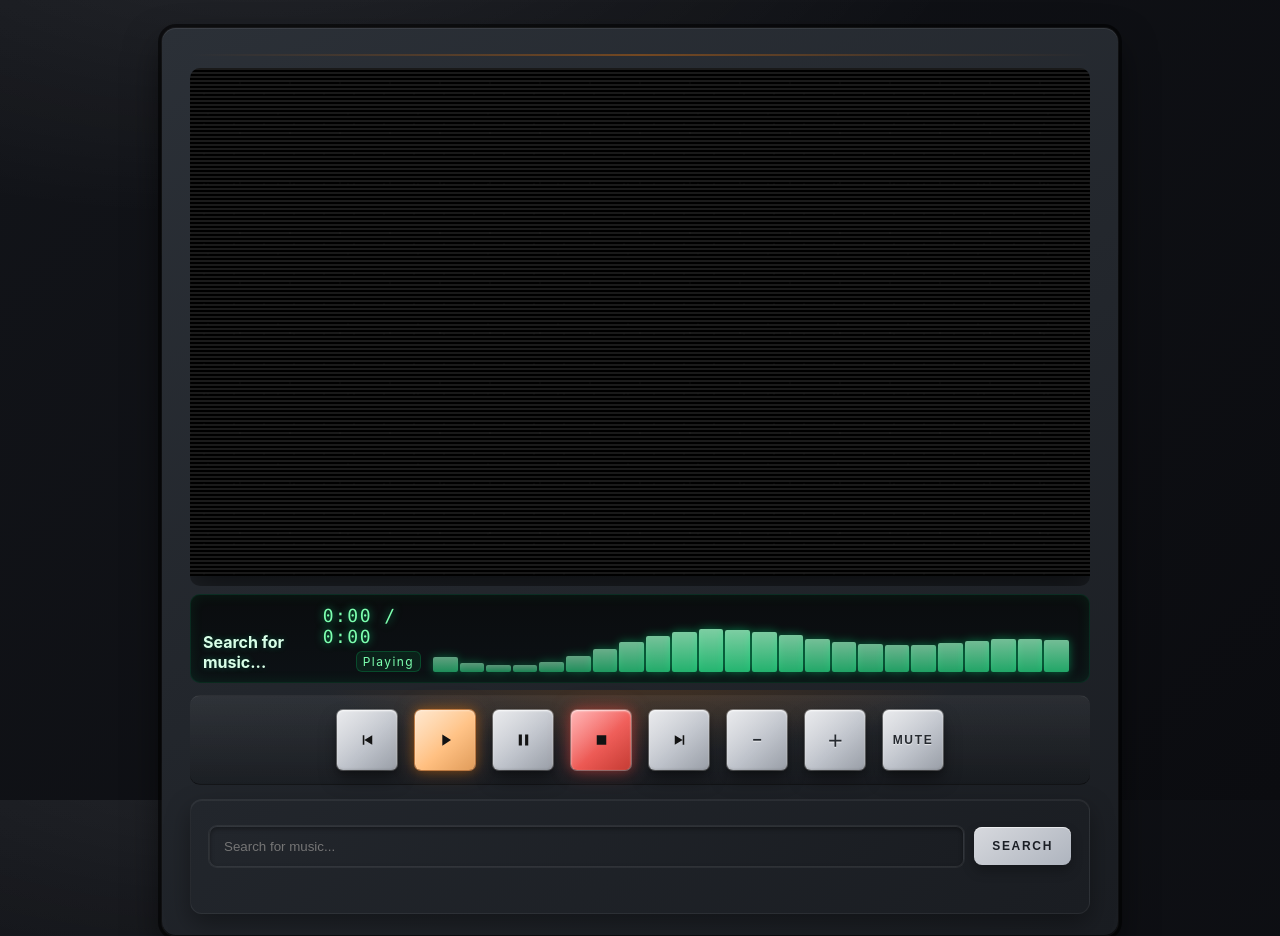
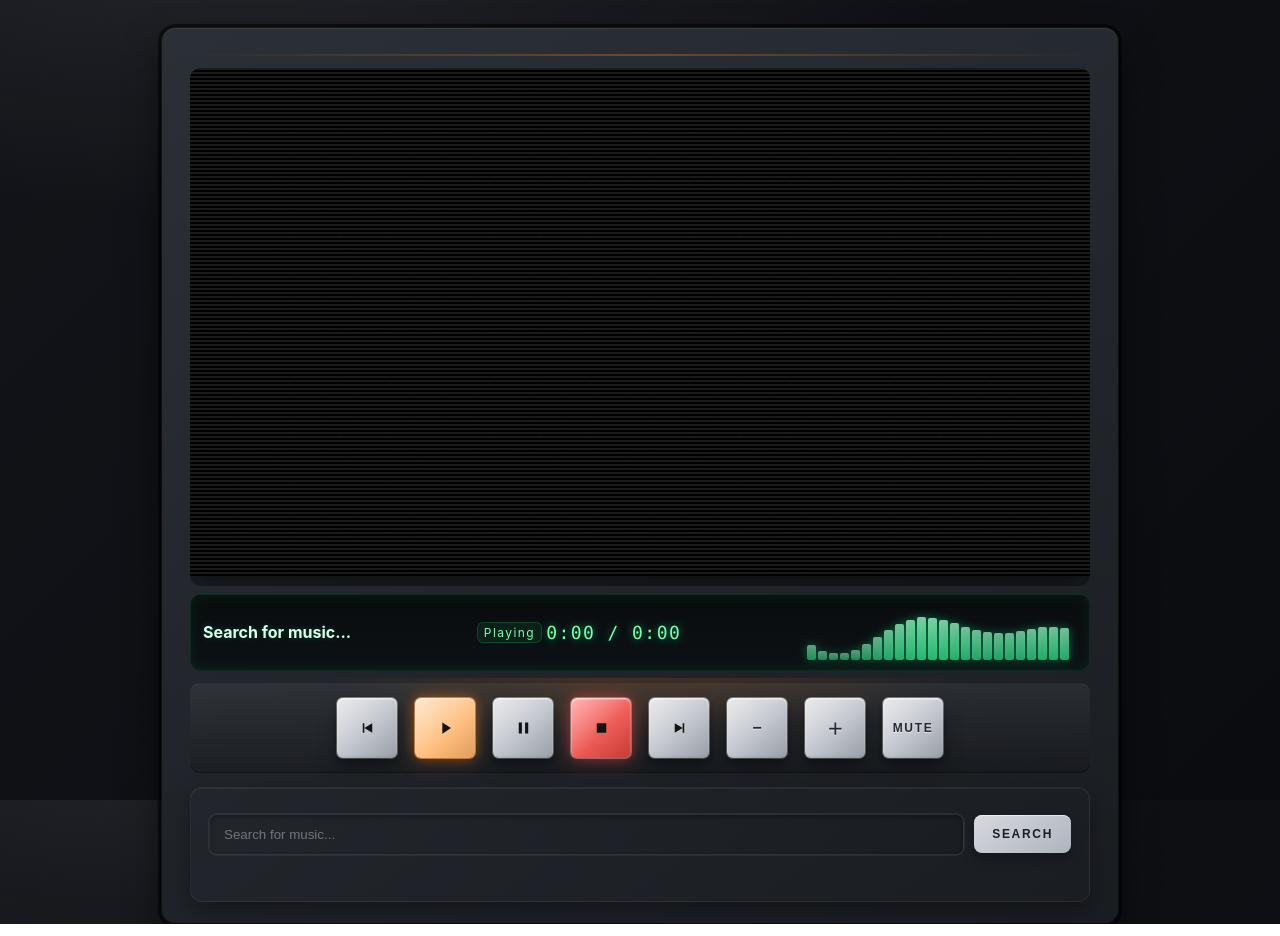
Before and after one commit to VincentJFP/190E-media-player, a website: page index.html in a window 1280 px wide. Drawn offline with nearby package versions, Linux system fonts and the light colour scheme.

Commit message:
minor visual updates on the desktop height and gap of bars on mobile

```diff
--- a/styles.css
+++ b/styles.css
@@ -376,14 +376,14 @@ body {
   background:linear-gradient(180deg, rgba(0,0,0,.7), rgba(0,0,0,.85)); border-radius:6px; border:1px solid rgba(255,255,255,.06)}
 
 /* VFD-style track info panel */
-.track-info-section{display:flex; justify-content:space-between; align-items:flex-end; gap:12px; margin-top:8px; padding:10px 12px; border-radius:10px;
+.track-info-section{display:flex; justify-content:space-between; align-items:center; gap:12px; margin-top:8px; padding:10px 12px; border-radius:10px;
   background: linear-gradient(180deg,#0a0c0e,#0c1115); border:1px solid rgba(0,255,140,0.12); box-shadow: inset 0 0 14px rgba(0,255,120,0.08)}
-.viz-eq{display:flex; align-items:flex-end; gap:2px; height:28px; margin-right:8px; width: 100%}
+.viz-eq{display:flex; align-items:flex-end; gap:2px; height:55px; margin-right:8px; width: 30%}
 .viz-eq .bar{flex: 1; min-width: 2px; height:10px; border-radius:2px; background: linear-gradient(180deg,#9bffc8,#2adf87); box-shadow:0 0 10px rgba(0,255,140,.55)}
 .track-details{min-width:0}
 .track-title{font-size:16px; font-weight:700; color:#d9ffe8; text-shadow:0 0 6px rgba(0,255,160,0.25)}
 .track-artist{font-size:12px; color:#98e6bf; opacity:.9}
-.playback-status{display:flex; flex-direction:column; align-items:flex-end; gap:4px}
+.playback-status{display:flex; flex-direction:row-reverse; align-items:flex-end; gap:4px}
 .time-display{font-family: ui-monospace, SFMono-Regular, Menlo, Monaco, 'Roboto Mono', monospace; font-size:18px; letter-spacing:.08em; color:#7dffaf; text-shadow:0 0 8px rgba(0,255,140,.6)}
 #yt-status{font-size:12px; color:#7dffaf; letter-spacing:.12em; background:rgba(0,255,120,.08); padding:2px 6px; border-radius:6px; border:1px solid rgba(0,255,120,.18); transition: all 0.3s ease}
 #yt-status.paused{color:#ff7a00; background:rgba(255,122,0,.08); border:1px solid rgba(255,122,0,.18)}
@@ -395,7 +395,7 @@ body {
   .transport-controls{flex-wrap:wrap; gap:10px}
   .transport-focus .skeu-button{width:52px; height:52px}
   .skeu-button{width:46px; height:46px}
-  .viz-eq{height:50px; gap: 2px; width: 100%;}
+  .viz-eq{height:50px; gap: 3%; width: 100%;}
   .viz-eq .bar{flex: 1; min-width: 1px;}
   .time-display{font-size:16px}
   .youtube-playlist-item{min-width:220px; max-width:220px}
```
